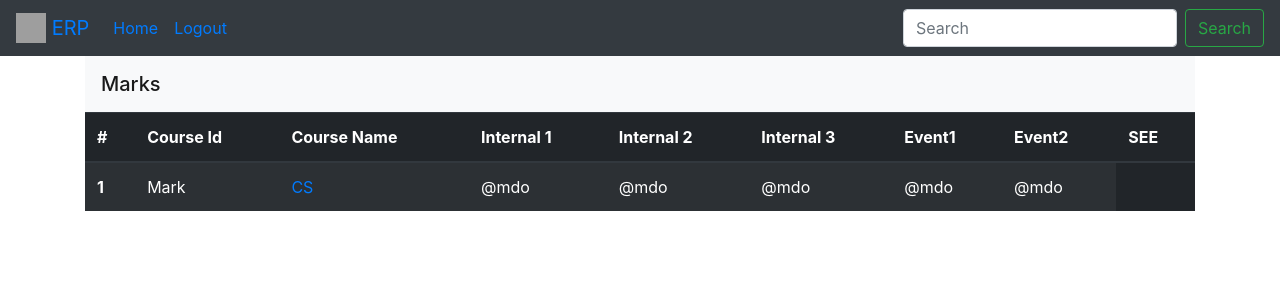
After one commit to safwanvk/erp, a Django app: template student/templates/student/marks.html in a window 1280 px wide. The commit adds this page. Shown: the top 300 px of the page. Run offline with Django 3.2, Linux system fonts and the light colour scheme; the template is opened without the code that fills it, so the values that code supplies are empty; some libraries are stand-ins or nearby versions; grey boxes are pictures that could not be loaded.

Commit message:
:lipstick: Add templae marks

```diff
--- a/student/templates/student/attendence_details.html
+++ b/student/templates/student/attendence_details.html
@@ -5,7 +5,7 @@
 {% include 'student/navbar.html' %}
 <div class="container">
     <nav class="navbar navbar-light bg-light">
-        <span class="navbar-brand mb-0 h1"><!--:todo: self course--></span>
+        <span class="navbar-brand mb-0 h1">Course Name<!--:todo: self course--></span>
       </nav>
     <table class="table table-striped table-dark">
         <thead>
--- /dev/null
+++ b/student/templates/student/marks.html
@@ -0,0 +1,41 @@
+{% extends 'student/base.html' %}
+{% block title %}Student Marks{% endblock %}
+
+{% block content %}
+{% include 'student/navbar.html' %}
+<div class="container">
+    <nav class="navbar navbar-light bg-light">
+        <span class="navbar-brand mb-0 h1">Marks</span>
+      </nav>
+    <table class="table table-striped table-dark">
+        <thead>
+          <tr>
+            <th scope="col">#</th>
+            <th scope="col">Course Id</th>
+            <th scope="col">Course Name</th>
+            <th scope="col">Internal 1</th>
+            <th scope="col">Internal 2</th>
+            <th scope="col">Internal 3</th>
+            <th scope="col">Event1</th>
+            <th scope="col">Event2</th>
+            <th scope="col">SEE</th>
+          </tr>
+        </thead>
+        <tbody>
+          <tr>
+            <th scope="row">1</th>
+            <!-- todo: data fetch database -->
+            <td>Mark</td>
+            <td><a href="{% url 'student:attendence-details' %}">CS</a></td>
+            <td>@mdo</td>
+            <td>@mdo</td>
+            <td>@mdo</td>
+            <td>@mdo</td>
+            <td>@mdo</td>
+          </tr>
+        </tbody>
+      </table>
+
+</div>
+
+{% endblock %}
```
